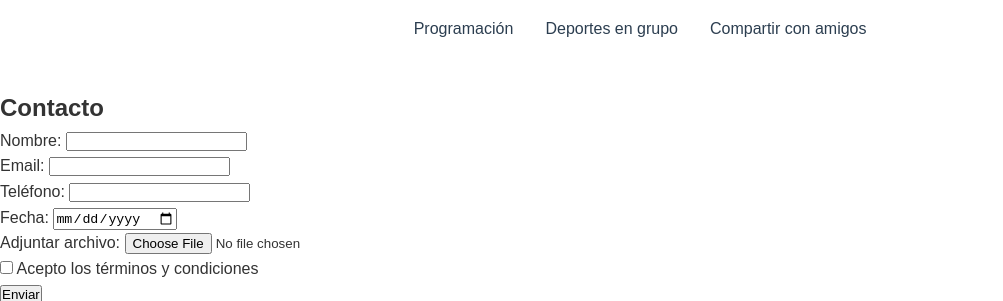
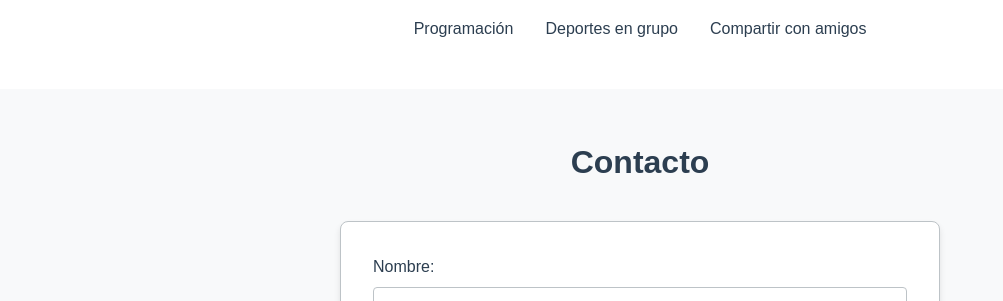
Before and after one commit to christian-rep/portfolio-tester, a plain HTML site: page index.html in a window 1280 px wide. Shown: the part 1937-2238 px from the top of the page, without its empty margins (0-1003 px from the left). Drawn offline with Linux system fonts and the light colour scheme.

Commit message:
Estilizar formulario de 'Contacto' con borde, centrado vertical y padding en inputs

```diff
--- a/style.css
+++ b/style.css
@@ -193,3 +193,85 @@ body {
     font-weight: 500;
     color: #2c3e50;
 }
+/* ===== SECCIÓN CONTACTO ===== */
+.contacto {
+    padding: 3rem 2rem;
+    background-color: #f8f9fa;
+    display: flex;
+    flex-direction: column;
+    align-items: center;
+    justify-content: center;
+    min-height: 80vh;
+}
+
+.contacto h2 {
+    text-align: center;
+    color: #2c3e50;
+    margin-bottom: 2rem;
+    font-size: 2rem;
+}
+
+.formulario-contacto {
+    border: 1px solid #bdc3c7;
+    padding: 2rem;
+    background-color: white;
+    border-radius: 8px;
+    max-width: 600px;
+    width: 100%;
+    box-shadow: 0 4px 6px rgba(0,0,0,0.1);
+}
+
+.campo {
+    margin-bottom: 1.5rem;
+}
+
+.campo label {
+    display: block;
+    margin-bottom: 0.5rem;
+    font-weight: 500;
+    color: #2c3e50;
+}
+
+.campo input[type="text"],
+.campo input[type="email"],
+.campo input[type="tel"],
+.campo input[type="date"],
+.campo input[type="file"] {
+    width: 100%;
+    padding: 10px;
+    border: 1px solid #bdc3c7;
+    border-radius: 4px;
+    font-size: 1rem;
+}
+
+.campo input:focus {
+    outline: none;
+    border-color: #3498db;
+    box-shadow: 0 0 5px rgba(52, 152, 219, 0.3);
+}
+
+.checkbox {
+    display: flex;
+    align-items: center;
+    gap: 0.5rem;
+}
+
+.checkbox input[type="checkbox"] {
+    width: auto;
+}
+
+.btn-enviar {
+    background-color: #2c3e50;
+    color: white;
+    padding: 12px 30px;
+    border: none;
+    border-radius: 4px;
+    font-size: 1rem;
+    cursor: pointer;
+    transition: background-color 0.3s ease;
+    width: 100%;
+}
+
+.btn-enviar:hover {
+    background-color: #34495e;
+}
```
